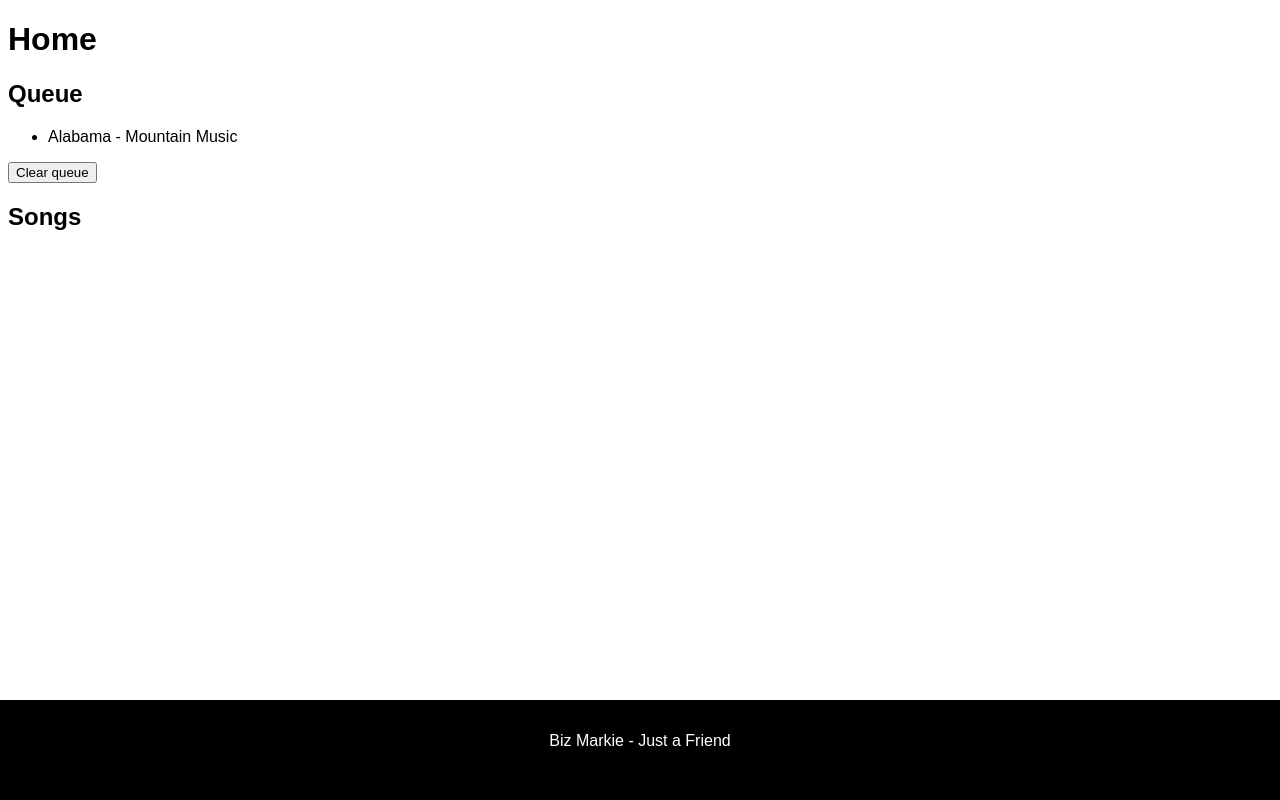
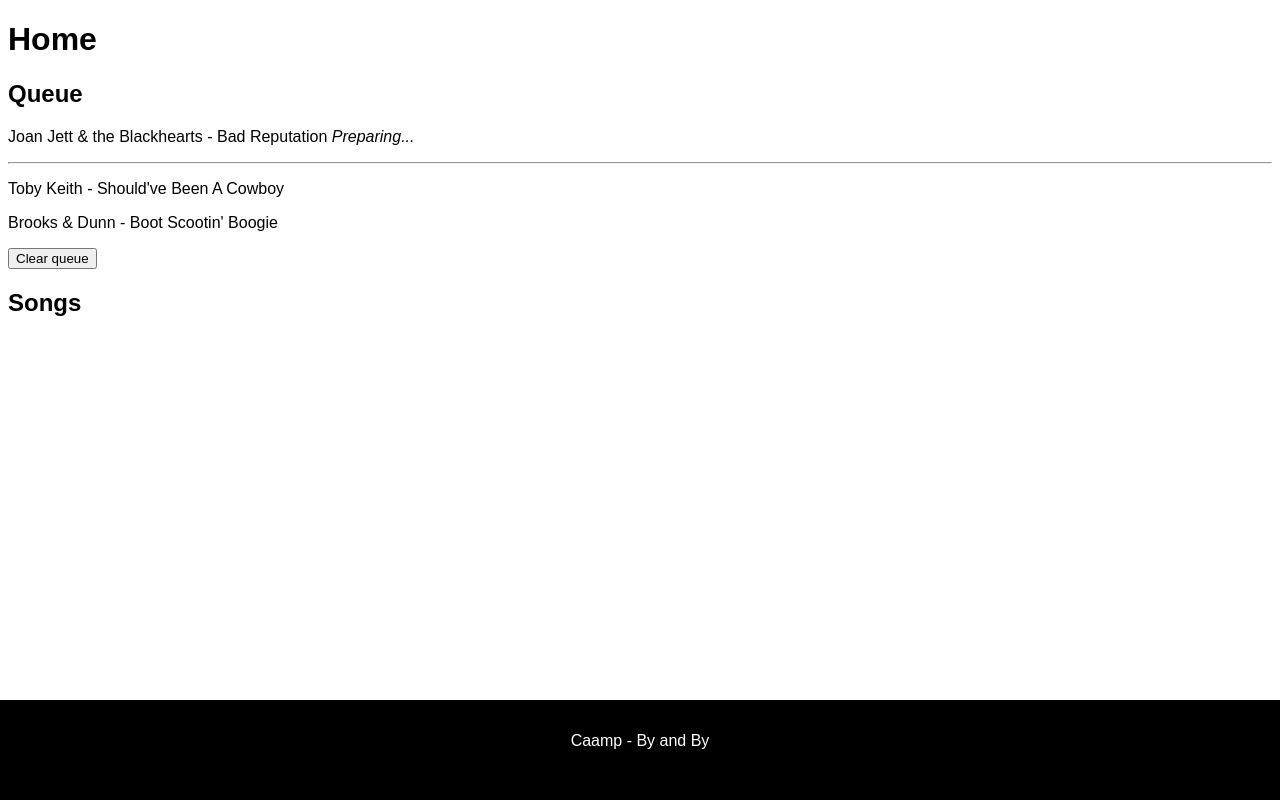
Before and after one commit to Sid220/PiFM, a FastAPI app: template templates/index.html in a window 1280 px wide. Run offline with FastAPI, Linux system fonts and the light colour scheme; the template is opened without the code that fills it, so the values that code supplies are empty.

Commit message:
Improve UI

```diff
--- a/main.py
+++ b/main.py
@@ -17,7 +17,8 @@ def clear_queue():
     with open('queue.json') as f:
         data = json.load(f)
     with open('queue.json', 'w') as f:
-        data['queue'] = []
+        if len(data['queue']) > 0:
+            data['queue'] = [data['queue'][0]]
         json.dump(data, f)
     return {"error": False}
 
--- a/queue.json
+++ b/queue.json
@@ -1 +1 @@
-{"queue": ["Alabama - Mountain Music.mp3"], "current": "Biz Markie - Just a Friend.mp3"}
+{"queue": ["Joan Jett & the Blackhearts - Bad Reputation.mp3", "Toby Keith - Should've Been A Cowboy.mp3", "Brooks & Dunn - Boot Scootin' Boogie.mp3"], "current": "Caamp - By and By.mp3"}
--- a/radio.py
+++ b/radio.py
@@ -26,8 +26,8 @@ if [ -z "$CARD" ]; then
 fi
 echo "defaults.pcm.card $CARD
 defaults.ctl.card $CARD" | sudo tee /etc/asound.conf
-"""])
-    subprocess.run(["bash", "-c", "arecord -D hw:3,1,0 -c 2 -d 0 -r 22050 -f S16_LE | sudo ./fm_transmitter/fm_transmitter -f " + str(config["freq"]) + " -"])
+arecord -D hw:3,1,0 -c 2 -d 0 -r 22050 -f S16_LE | sudo ./fm_transmitter/fm_transmitter -f """
+                    + str(config["freq"]) + " -"])
 
 
 def play_song(song):
--- a/start.py
+++ b/start.py
@@ -12,7 +12,7 @@ config = conf.get_conf()
 def run_ui():
     shutil.copy("assets/queue.json", "queue.json")
     subprocess.run(
-        ["bash", "-c", "python3 -m uvicorn main:app --reload --host 0.0.0.0 --port " + str(config["ui"]["port"])])
+        ["bash", "-c", "python3 -m uvicorn main:app --host 0.0.0.0 --port " + str(config["ui"]["port"])])
 
 
 if config["ui"]["enabled"]:
--- a/templates/index.html
+++ b/templates/index.html
@@ -8,8 +8,18 @@
             font-family: Ubuntu, sans-serif;
         }
 
-        li {
+        div > p {
             cursor: pointer;
+            -webkit-user-select: none; /* Safari */
+            -ms-user-select: none; /* IE 10 and IE 11 */
+            user-select: none; /* Standard syntax */
+        }
+
+        button {
+            cursor: pointer;
+            -webkit-user-select: none; /* Safari */
+            -ms-user-select: none; /* IE 10 and IE 11 */
+            user-select: none; /* Standard syntax */
         }
 
         .current {
@@ -22,6 +32,7 @@
             color: #fff;
             text-align: center;
             line-height: 50px;
+            margin-top: 100px;
         }
     </style>
     <script>
@@ -45,10 +56,19 @@
             xhr.onreadystatechange = function () {
                 if (xhr.readyState === 4 && xhr.status === 200) {
                     let queue = JSON.parse(xhr.responseText);
-                    let ul = document.querySelector("ul");
+                    let ul = document.querySelector("#queue");
                     ul.innerHTML = "";
-                    for (let i = 0; i < queue.length; i++) {
-                        let li = document.createElement("li");
+                    if (queue.length > 0) {
+                        let li = document.createElement("p");
+                        li.setAttribute("data-file", queue[0]);
+                        li.innerHTML = format_song(queue[0]) + " <i>Preparing...</i>";
+                        ul.appendChild(li)
+                        if (queue.length !== 1) {
+                            let sep = document.createElement("hr");
+                            ul.appendChild(sep);
+                        }
+                        for (let i = 1; i < queue.length; i++) {
+                            let li = document.createElement("p");
                             li.setAttribute("data-file", queue[i]);
                             li.addEventListener("click", function () {
                                 let xhr = new XMLHttpRequest();
@@ -57,6 +77,11 @@
                                 get_queue();
                             });
                             li.innerHTML = format_song(queue[i]);
+                            ul.appendChild(li);
+                        }
+                    } else {
+                        let li = document.createElement("p");
+                        li.innerHTML = "Nothing in queue";
                         ul.appendChild(li);
                     }
                 }
@@ -79,6 +104,9 @@
         }
 
         function format_song(song) {
+            if (song === null) {
+                return "Nothing playing";
+            }
             return song.replace(/\.[^/.]+$/, "");
         }
     </script>
@@ -90,26 +118,16 @@
     get_queue();
     setInterval(get_queue, 1000);
 </script>
-<ul>
-
-</ul>
+<div id="queue">
+</div>
 <button onclick="clear_queue()">Clear queue</button>
-{#{% if queue|count !=0 %}#}
-{#    <ul>#}
-{#        {% for queued in queue %}#}
-{#            <li data-file="{{ queued }}">{{ remove_ext(queued.split("-")[1])[0] }} - {{ queued.split("-")[0] }}</li>#}
-{#        {% endfor %}#}
-{#    </ul>#}
-{#{% else %}#}
-{#    <p>Nothing queued</p>#}
-{#{% endif %}#}
 <h2>Songs</h2>
-<ul>
+<div style="margin-bottom: 200px;">
     {% for song in songs %}
-        <li onclick="add_to_queue(this)" data-file="{{ song }}">{{ remove_ext(song.split("-")[1])[0] }}
-            - {{ song.split("-")[0] }}</li>
+        <p onclick="add_to_queue(this)" data-file="{{ song }}">{{ remove_ext(song.split("-")[1])[0] }}
+            - {{ song.split("-")[0] }}</p>
     {% endfor %}
-</ul>
+</div>
 <div class="current">
     <p></p>
 </div>
```
Also changed, not shown: README.md. Lines whose indentation alone changed are shown as unchanged.
